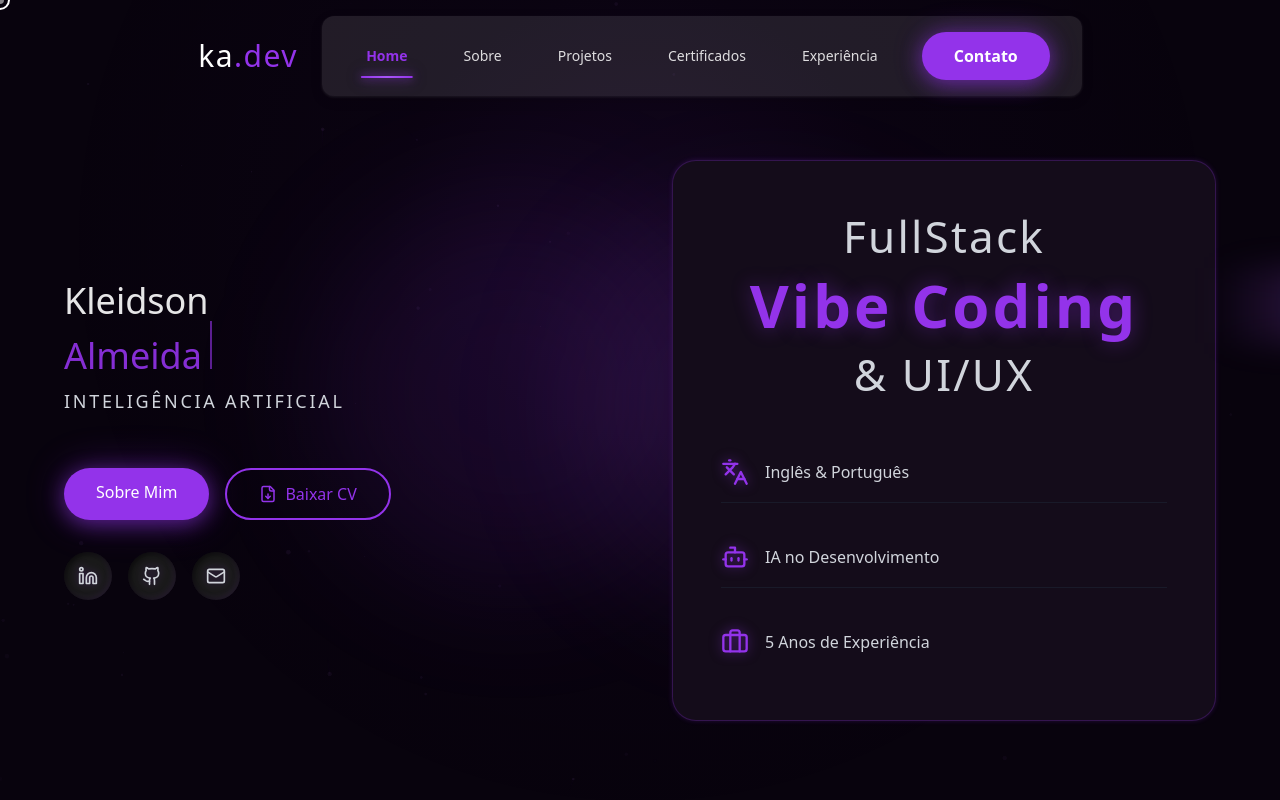
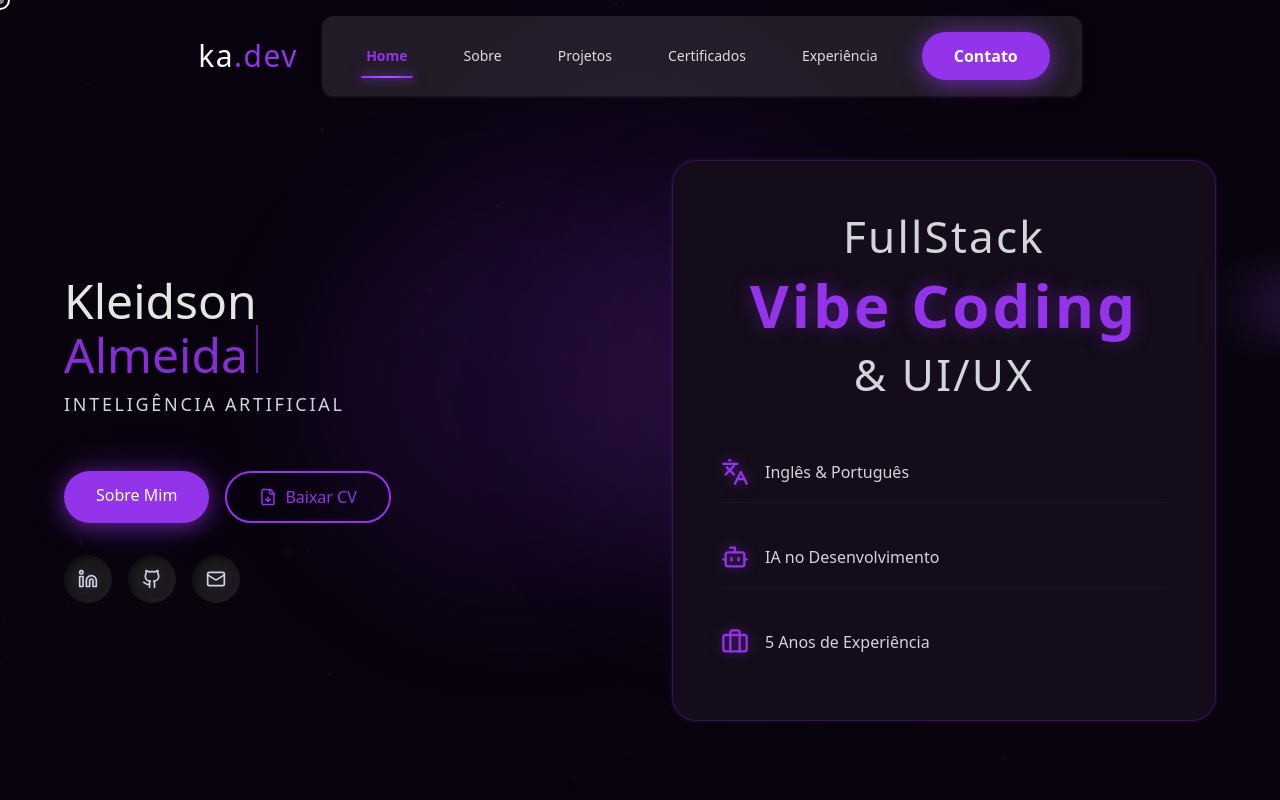
Before and after one commit to kleidsonadesign/ka.dev, a React (Vite) app: page / in a window 1280 px wide. Shown: the top 800 px of the page. Built offline with nearby package versions, Linux system fonts and the light colour scheme.

Commit message:
Update Hero.tsx

```diff
--- a/src/components/Hero.tsx
+++ b/src/components/Hero.tsx
@@ -63,7 +63,7 @@ export function Hero() {
               initial={{ opacity: 0, y: 20 }}
               animate={{ opacity: 1, y: 0 }}
               transition={{ delay: 0.3 }}
-              className="text-3xl md:text-4xl mb-3 text-center lg:text-left"
+              className="text-5xl md:text-6xl mb-3 text-center lg:text-left"  // Tamanho do Kleidson Almeida
             >
               <motion.span
                 className="text-white/90"
```
